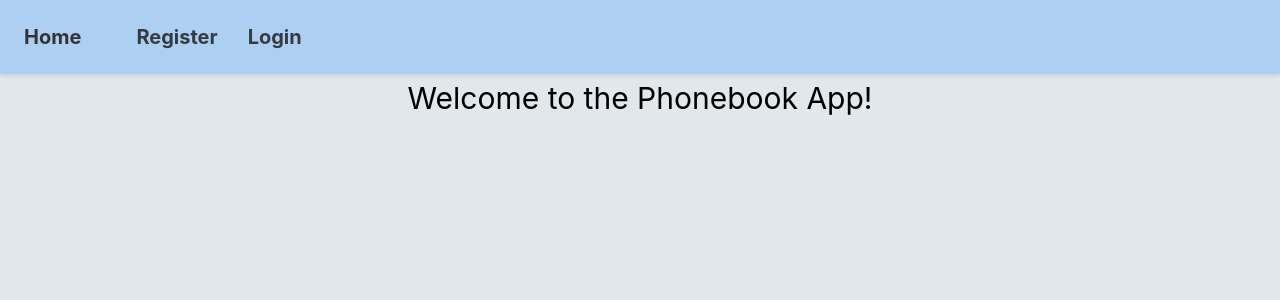
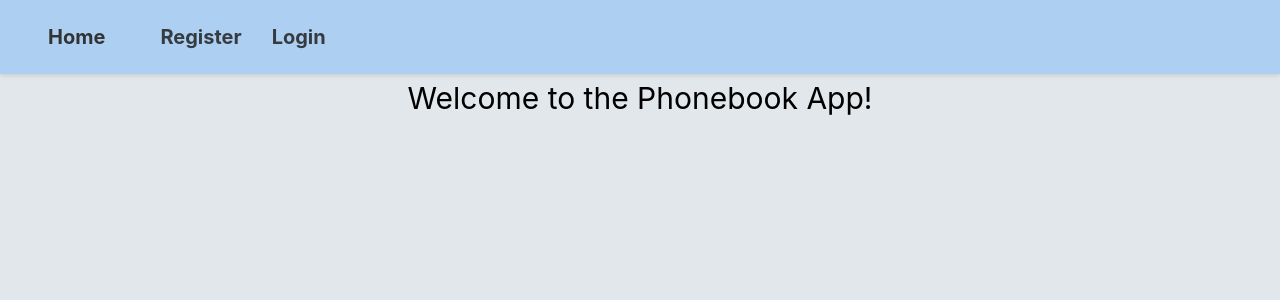
Before and after one commit to HalahanNikolai/goit-react-hw-08, a React (Vite) app: page / in a window 1280 px wide. Shown: the top 300 px of the page. Built offline with nearby package versions, Linux system fonts and the light colour scheme.

Commit message:
final, i hope :(

```diff
--- a/src/components/AppBar/AppBar.jsx
+++ b/src/components/AppBar/AppBar.jsx
@@ -16,12 +16,12 @@ const AppBar = () => {
   // const dispatch = useDispatch();
   return (
     <header className={styles.header}>
-      <Container maxWidth="xl"  >
-        <Toolbar disableGutters  >
+      <Container maxWidth="xxl"  >
+        <Toolbar className='w-7x1 ' >
           {/* <h2 >Redux toolkit + Selectors</h2> */}
-          {isLoggedIn && <h2 className='px-10 text-xl' >Welcome, <span className='text-green-800 px-3 text-xl'>  {user.name}</span></h2>}
+          {isLoggedIn && <h2 className='px-10  text-xl' >Welcome, <span className='text-green-800 px-3 text-xl'>  {user.name}</span></h2>}
 
-          <nav className='flex gap-10 items-center text-xl '>
+          <nav className=' flex gap-10 items-center text-xl  '>
             < NavLink to='/'>Home</NavLink>
             {isLoggedIn && < NavLink to='/contacts'>Contacts</NavLink>}
             {isLoggedIn ?
--- a/src/components/AppBar/AppBar.module.css
+++ b/src/components/AppBar/AppBar.module.css
@@ -1,4 +1,5 @@
 .header {
+  margin: 0 auto;
   display: flex;
   justify-content: space-between;
   align-items: center;
```
